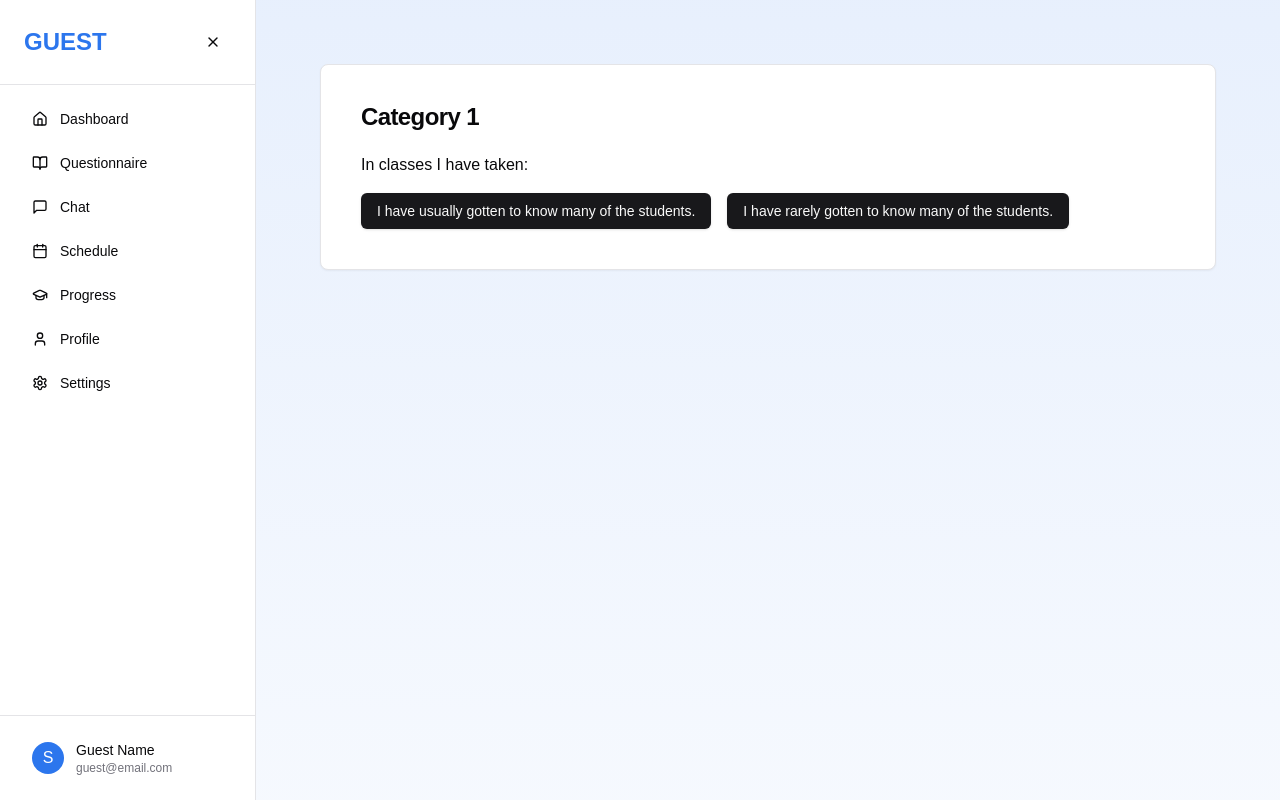
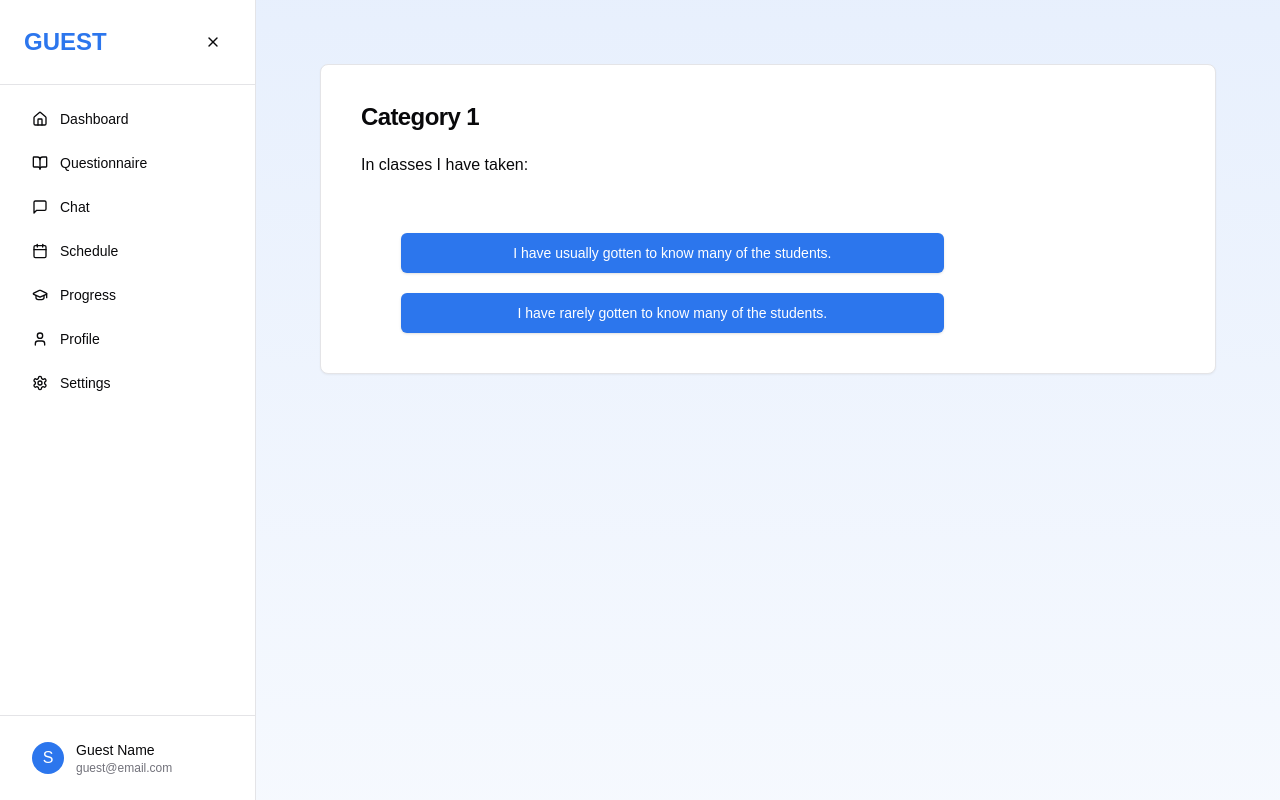
Before and after one commit to Learn-Aware/learnaware-ai, a Next.js app in the folder frontend/: page /guest/questionnaire in a window 1280 px wide. Built offline with nearby package versions, Linux system fonts and the light colour scheme.

Commit message:
Enhance quiz button styling and layout for improved user experience

```diff
--- a/frontend/app/guest/questionnaire/page.tsx
+++ b/frontend/app/guest/questionnaire/page.tsx
@@ -82,9 +82,11 @@ const QuizPage = () => {
             </CardHeader>
             <CardContent>
                 <p className="mb-4">{currentQuestion.text}</p>
-                <div className="flex gap-4">
-                    <Button onClick={() => handleAnswer("a")}>{currentQuestion.options.a}</Button>
-                    <Button onClick={() => handleAnswer("b")}>{currentQuestion.options.b}</Button>
+                <div className="flex-row gap-4 pt-10">
+                    <Button className="p-5 mx-10 mb-5 bg-[hsl(var(--laai-blue))] hover:bg-[hsl(var(--laai-blue-dark))] w-2/3 text-white transition-colors"
+                        onClick={() => handleAnswer("a")}>{currentQuestion.options.a}</Button>
+                    <Button className="p-5 mx-10 bg-[hsl(var(--laai-blue))] hover:bg-[hsl(var(--laai-blue-dark))] w-2/3 text-white transition-colors"
+                        onClick={() => handleAnswer("b")}>{currentQuestion.options.b}</Button>
                 </div>
             </CardContent>
         </Card>
```
